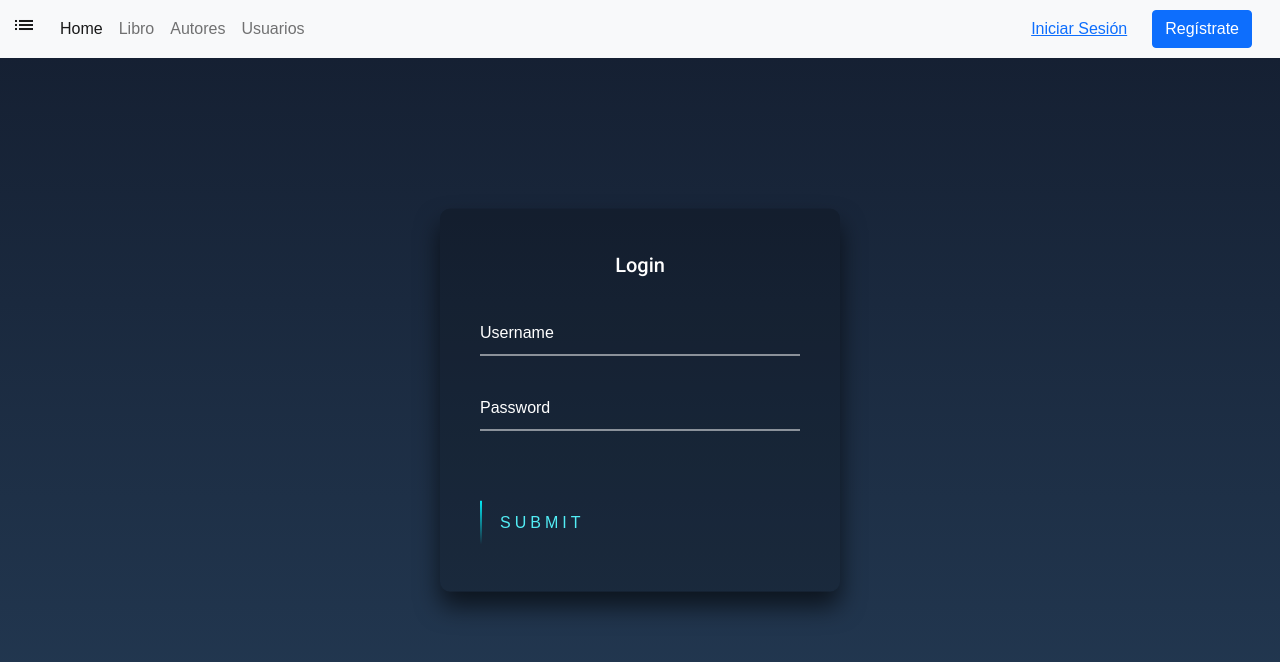
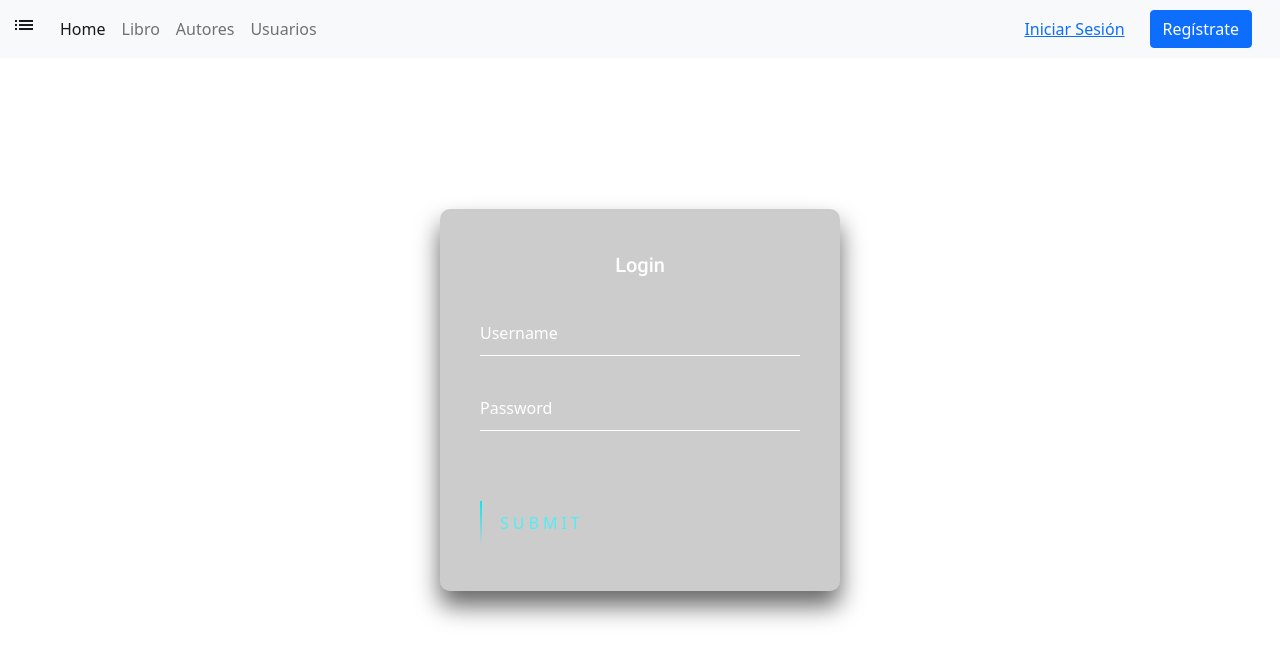
Before and after one commit to sarabarrado/SaraBR, an Angular app: page / in a window 1280 px wide. Shown: the top 662 px of the page. Built offline with nearby package versions, Linux system fonts and the light colour scheme.

Commit message:
login background

```diff
--- a/src/app/app.component.css
+++ b/src/app/app.component.css
@@ -1,4 +1,4 @@
-
+/*
 .example-container {
   width: auto;
   height: 300px;
@@ -181,4 +181,4 @@ html {
     50%,100% {
       bottom: 100%;
     }
-  }
+  } */
--- a/src/app/login/login.component.css
+++ b/src/app/login/login.component.css
@@ -22,7 +22,7 @@ html {
     margin:0;
     padding:0;
     font-family: sans-serif;
-    background: linear-gradient(#141e30, #243b55);
+    background: linear-gradient(#f3f4f7, #a5a6a7);
   }
 
   .login-box {
```
